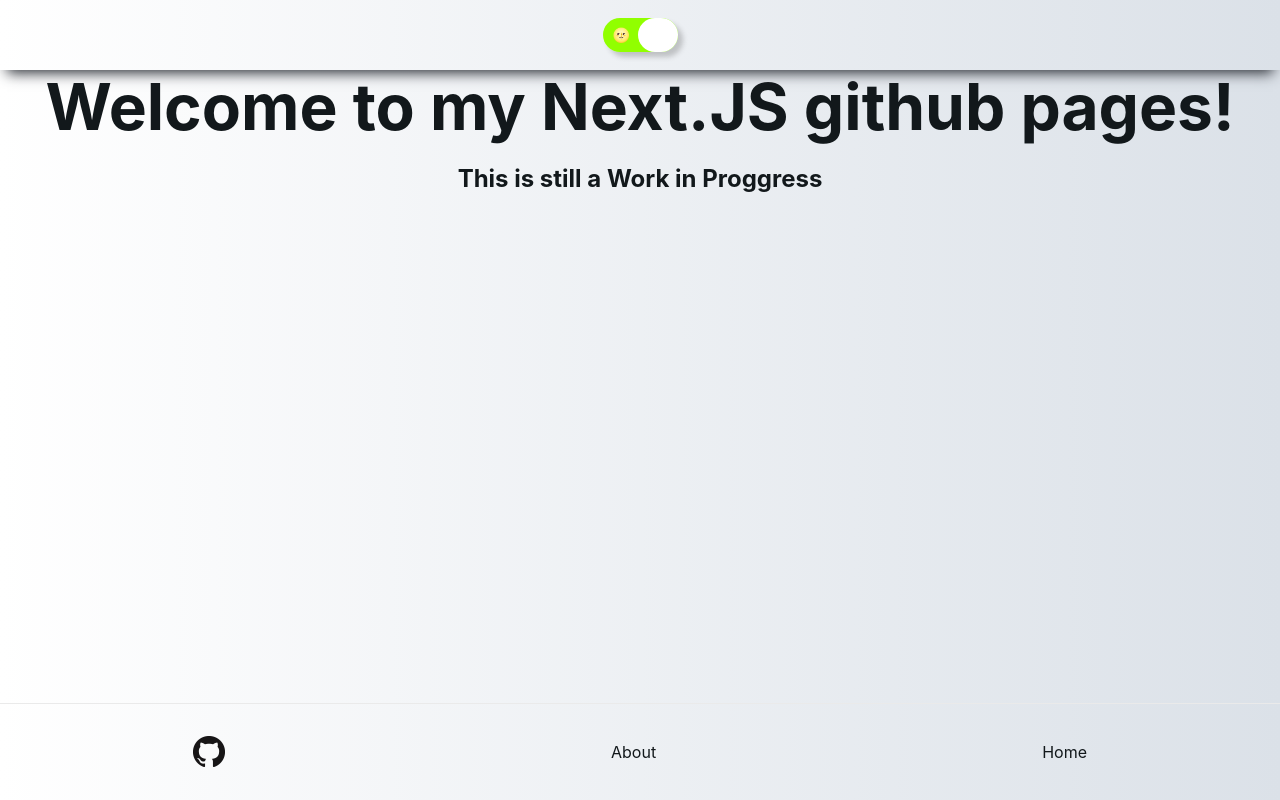
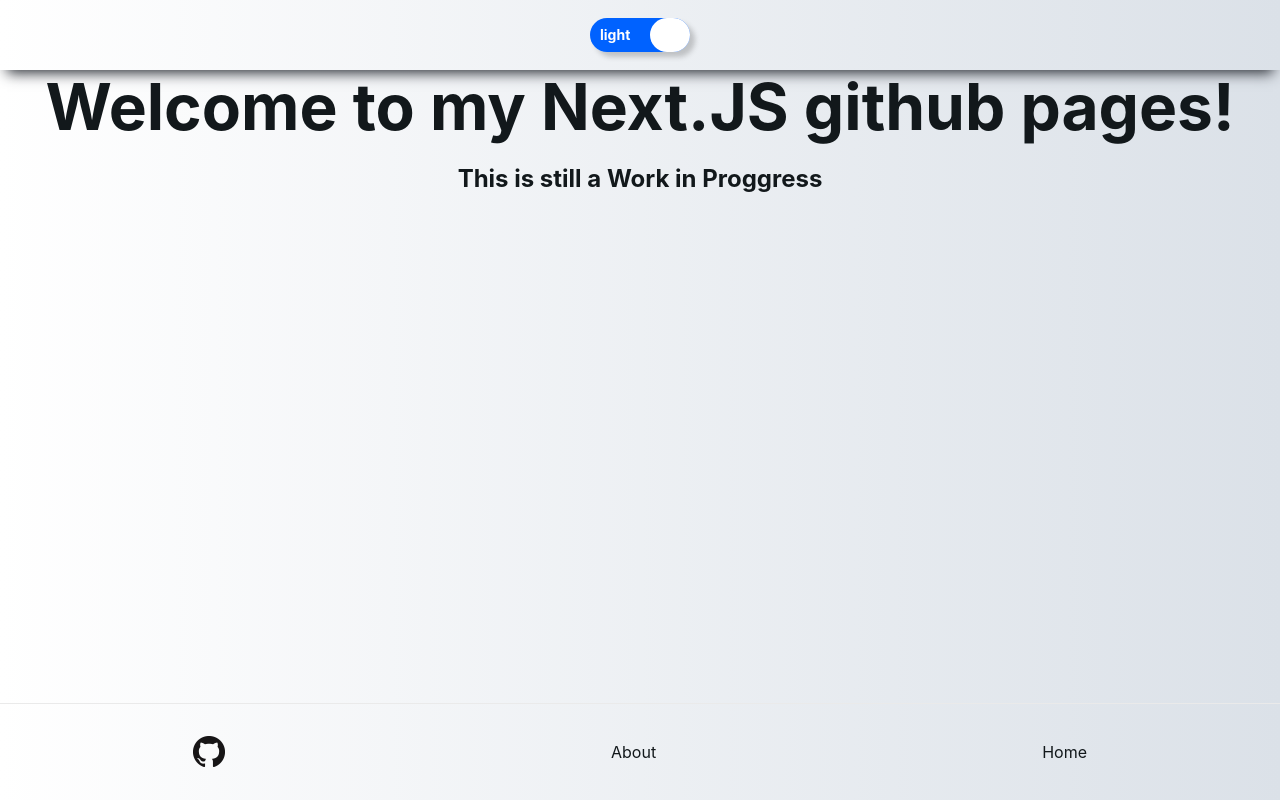
Before and after one commit to PedroMarquetti/PedroMarquetti.github.io, a Next.js app: page / in a window 1280 px wide. Built offline with nearby package versions, Linux system fonts and the light colour scheme.

Commit message:
updated switch

```diff
--- a/styles/Switch.module.css
+++ b/styles/Switch.module.css
@@ -1,7 +1,8 @@
 .switch_container {
 	margin: 15px;
 	position: relative;
-	width: 75px;
+	width: 100px;
+	height: 34px;
 
 	display: inline-block;
 	vertical-align: middle;
@@ -31,6 +32,7 @@
 	-webkit-box-shadow: 5px 5px 5px 0px #3c3c3c40;
 	box-shadow: 5px 5px 5px 0px #3c3c3c40;
 
+	height: 34px;
 	display: block;
 	overflow: hidden;
 	cursor: pointer;
@@ -55,23 +57,23 @@
 	padding: 0;
 	line-height: 34px;
 	font-size: 14px;
-	/* transition: all 0.3s ease-in 0s; */
+	transition: all 0.3s ease-in 0s;
 
 	color: white;
 	font-weight: bold;
 	box-sizing: border-box;
 }
 .inner:before {
-	content: "🌝";
-	text-transform: uppercase;
+	content: "light";
+	/* text-transform: uppercase; */
 	padding-left: 10px;
-	background-color: rgb(145, 255, 0);
+	background-color: rgb(0, 98, 255);
 
-	color: #fff;
+	/* color: #fff; */
 }
 .inner:after {
-	content: "🌚";
-	text-transform: uppercase;
+	content: "dark";
+	/* text-transform: uppercase; */
 	padding-right: 10px;
 	background-color: #bbb;
 	color: #fff;
@@ -86,7 +88,7 @@
 	position: absolute;
 	top: 0;
 	bottom: 0;
-	right: 40px;
+	right: 60px;
 	border: 0 solid #bbb;
 	border-radius: 24px;
 	transition: all 0.3s ease-in 0s;
```
